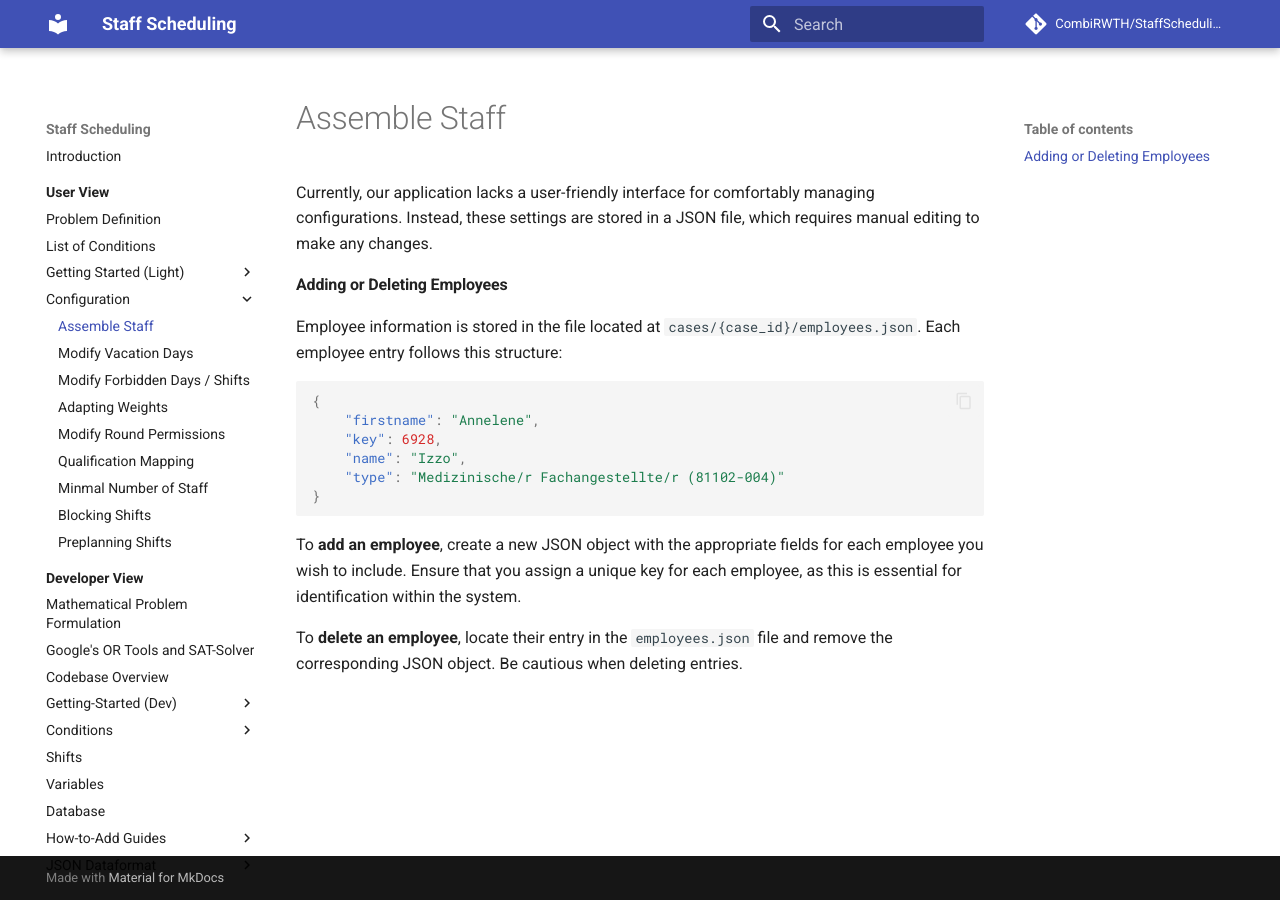
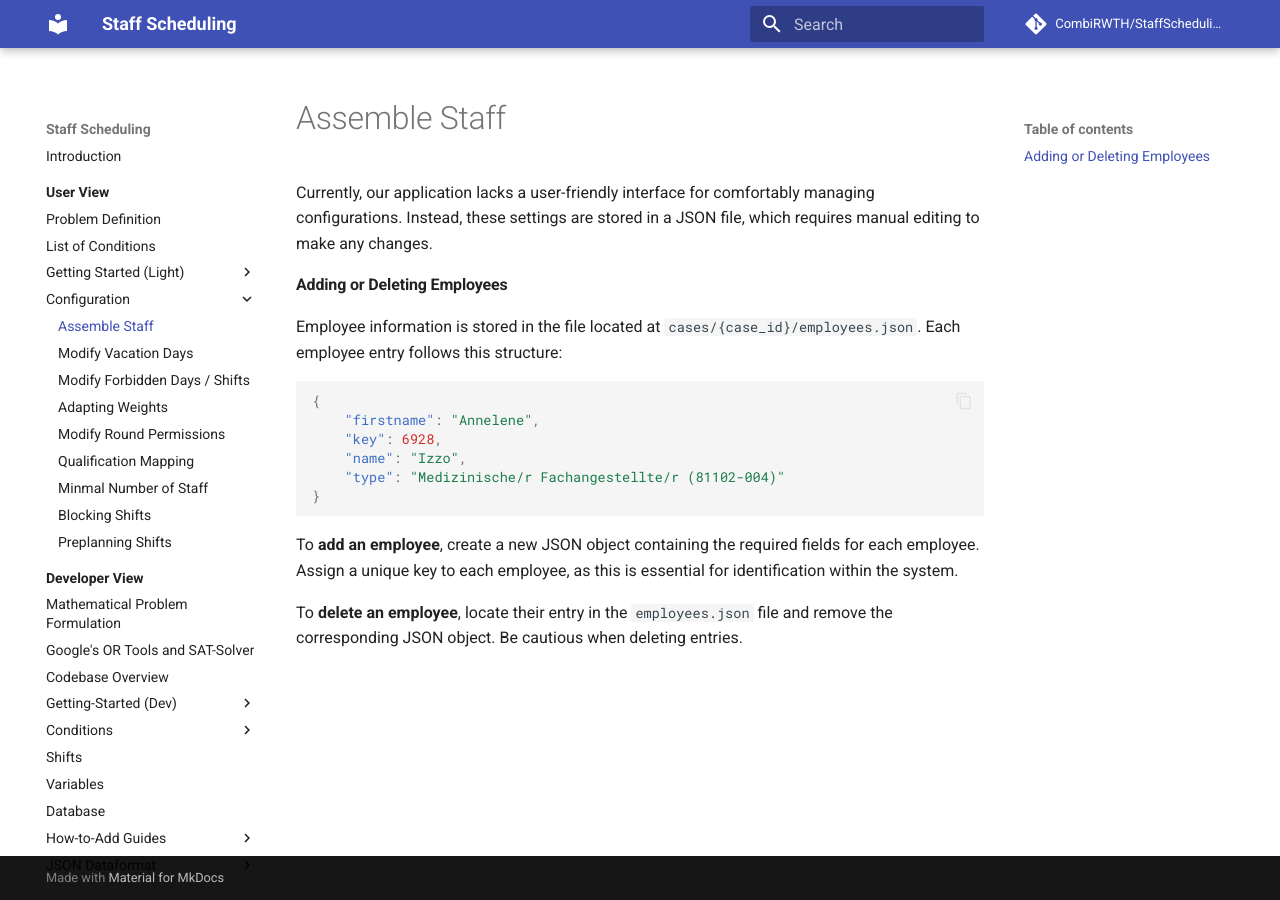
Before and after one commit to CombiRWTH/StaffScheduling, an MkDocs documentation site: the page built from docs/user-view/configuration/staff.md, in a window 1280 px wide. Built offline with MkDocs 1.6.1 and Material for MkDocs 9.7.7, drawn with Linux system fonts in a browser that asks for light colours; comment, search, counter and statistics services are not loaded.

Commit message:
Update docs/user-view/configuration/staff.md
Co-authored-by: Philipp Lentzen <code@philipplentzen.dev>

````diff
--- a/docs/user-view/configuration/staff.md
+++ b/docs/user-view/configuration/staff.md
@@ -13,6 +13,6 @@ Employee information is stored in the file located at `cases/{case_id}/employees
 }
 ```
 
-To **add an employee**, create a new JSON object with the appropriate fields for each employee you wish to include. Ensure that you assign a unique key for each employee, as this is essential for identification within the system.
+To **add an employee**, create a new JSON object containing the required fields for each employee. Assign a unique key to each employee, as this is essential for identification within the system.
 
 To **delete an employee**, locate their entry in the `employees.json` file and remove the corresponding JSON object. Be cautious when deleting entries.
````
